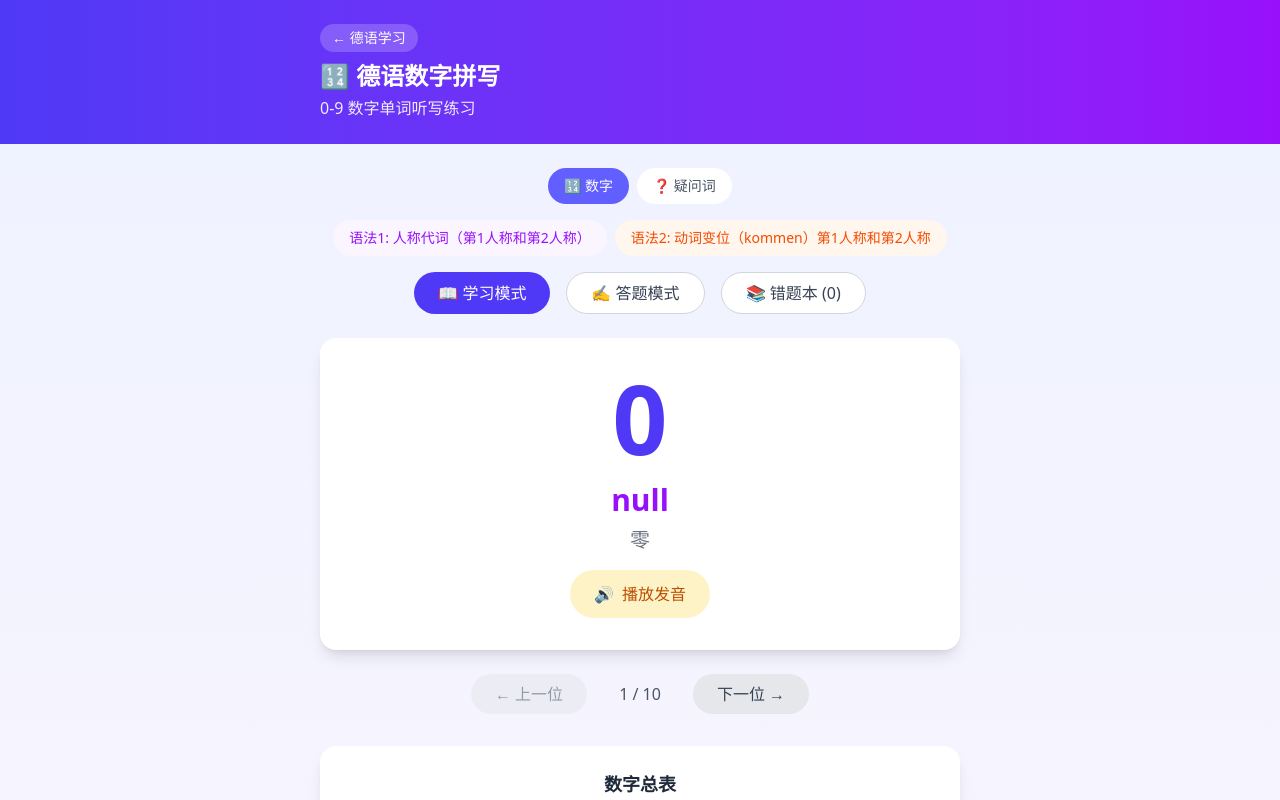
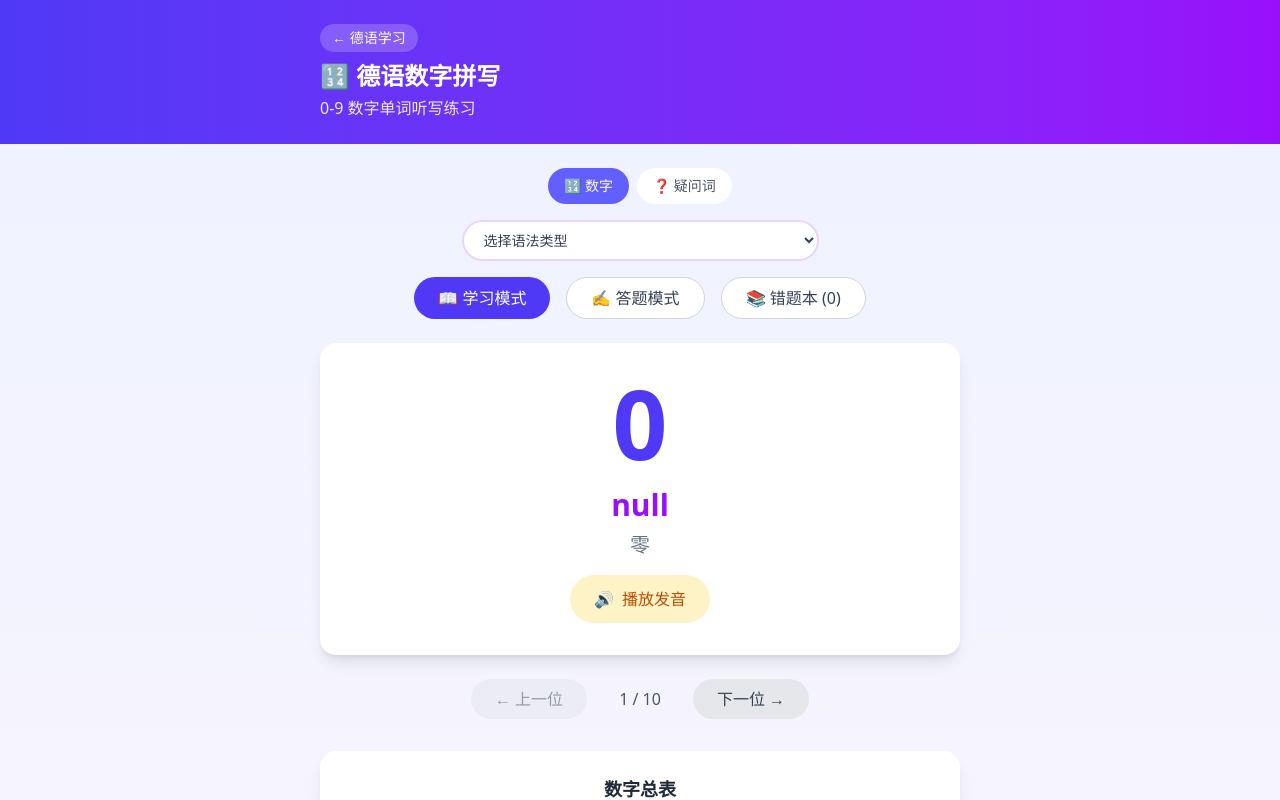
Before and after one commit to baihongjian/BENZ, a Next.js app: page /02-edu/001-language/spelling-test in a window 1280 px wide. Shown: the top 800 px of the page. Built offline with nearby package versions, Linux system fonts and the light colour scheme.

Commit message:
拼写测试页面现在使用下拉列表来选择语法类型：
  - 默认显示"选择语法类型"
  - 选项1: 语法1: 人称代词（第1人称和第2人称）
  - 选项2: 语法2: 动词变位（kommen）第1人称和第2人称

```diff
--- a/app/02-edu/001-language/spelling-test/page.tsx
+++ b/app/02-edu/001-language/spelling-test/page.tsx
@@ -276,19 +276,16 @@ export default function SpellingTestPage() {
         </div>
 
         {/* 语法分类 */}
-        <div className="flex justify-center gap-2 mb-4 flex-wrap">
-          <button
-            onClick={() => { setContentType("pronoun"); setMode("learn"); setQuizStarted(false); setShowWrongBook(false); }}
-            className={`px-4 py-2 rounded-full text-sm ${contentType === "pronoun" ? "bg-purple-500 text-white" : "bg-purple-50 text-purple-600"}`}
+        <div className="flex justify-center mb-4">
+          <select
+            value={contentType === "number" || contentType === "questionWord" ? "" : contentType}
+            onChange={(e) => { setContentType(e.target.value as "pronoun" | "verb"); setMode("learn"); setQuizStarted(false); setShowWrongBook(false); }}
+            className="px-4 py-2 rounded-full text-sm font-medium border-2 border-purple-200 bg-white text-gray-700 focus:outline-none focus:border-purple-400"
           >
-            语法1: 人称代词（第1人称和第2人称）
-          </button>
-          <button
-            onClick={() => { setContentType("verb"); setMode("learn"); setQuizStarted(false); setShowWrongBook(false); }}
-            className={`px-4 py-2 rounded-full text-sm ${contentType === "verb" ? "bg-orange-500 text-white" : "bg-orange-50 text-orange-600"}`}
-          >
-            语法2: 动词变位（kommen）第1人称和第2人称
-          </button>
+            <option value="">选择语法类型</option>
+            <option value="pronoun">语法1: 人称代词（第1人称和第2人称）</option>
+            <option value="verb">语法2: 动词变位（kommen）第1人称和第2人称</option>
+          </select>
         </div>
 
         {/* 模式切换 */}
```
